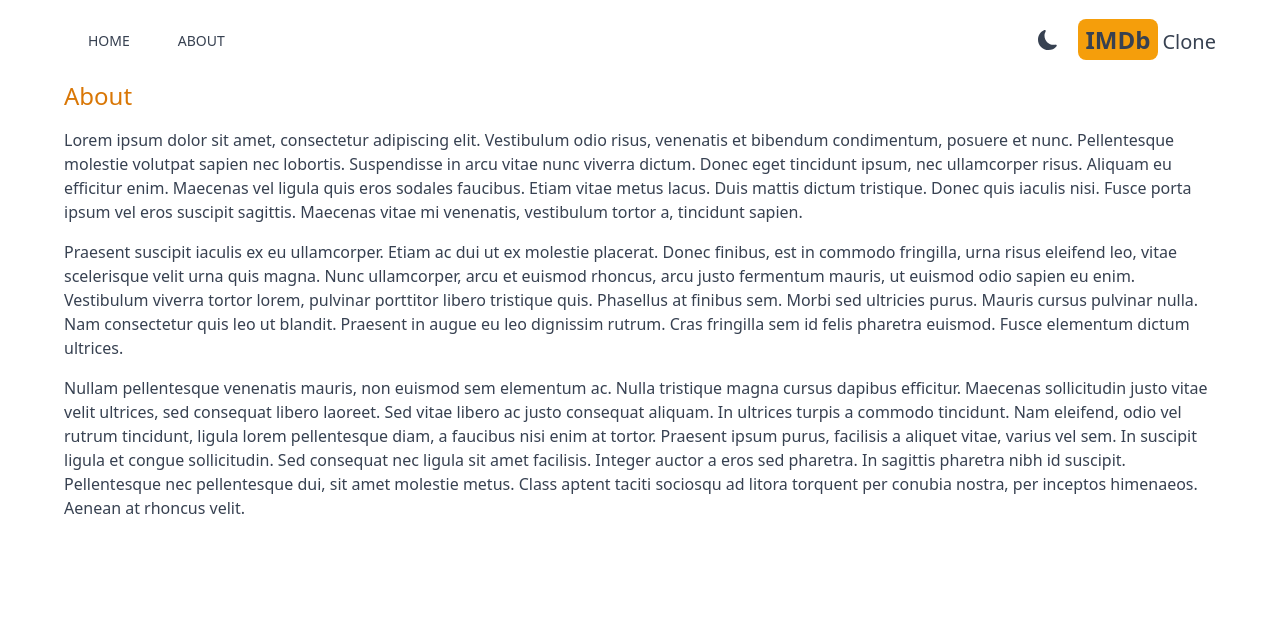
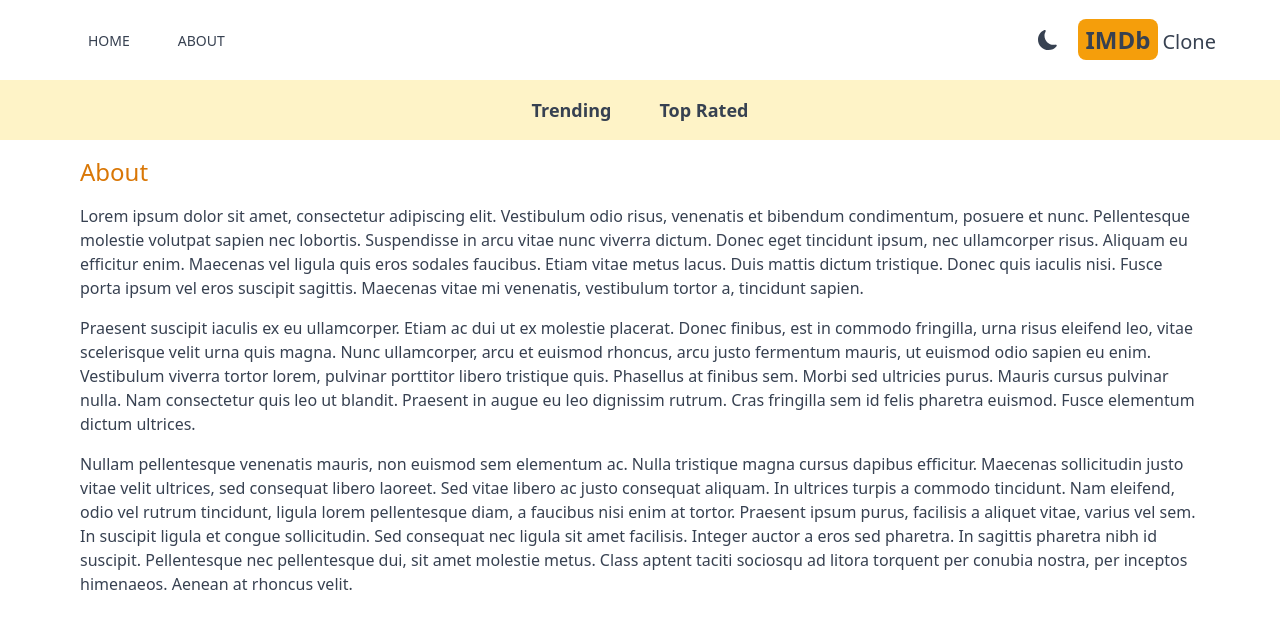
Before and after one commit to dev-lucccaslp/imdb-next-app, a Next.js app: page /about in a window 1280 px wide. Shown: the top 628 px of the page. Built offline with nearby package versions, Linux system fonts and the light colour scheme.

Commit message:
create the navbar component

```diff
--- a/src/app/about/page.jsx
+++ b/src/app/about/page.jsx
@@ -2,7 +2,7 @@
 
 export default function About() {
   return (
-    <div className='max-w-6xl mx-auto space-y-4'>
+    <div className='max-w-6xl mx-auto space-y-4 p-4'>
       <h1 className='text-2xl font-medium text-amber-600'>About</h1>
 
       <p>
--- a/src/app/layout.jsx
+++ b/src/app/layout.jsx
@@ -1,7 +1,8 @@
 import './globals.css'
 
+import { Providers } from '@/app/Providers'
 import { Header } from '@/components/Header'
-import { Providers } from '@/app/Providers'
+import { Navbar } from '@/components/Navbar'
 
 export const metadata = {
   title: 'IMDB',
@@ -14,7 +15,9 @@
       <body >
         <Providers>
           <Header />
+          <Navbar />
           {children}
+
         </Providers>
       </body>
     </html>
--- /dev/null
+++ b/src/components/Navbar.jsx
@@ -0,0 +1,12 @@
+import React from 'react'
+import { NavbarItem } from './NavbarItem'
+
+export function Navbar() {
+  return (
+    <div className='flex justify-center dark:bg-gray-600 bg-amber-100 lg:text-lg p-4'>
+      <NavbarItem title='Trending' param="fetchTrending"/>
+      <NavbarItem title='Top Rated' param="fetchTopRated"/>
+    </div>
+    )
+
+}
--- /dev/null
+++ b/src/components/NavbarItem.jsx
@@ -0,0 +1,24 @@
+"use client";
+
+import Link from 'next/link';
+import React from 'react';
+import { useSearchParams } from 'next/navigation';
+
+export function NavbarItem({title, param}) {
+  const searchParams = useSearchParams();
+  const genre = searchParams.get("genre")
+
+  return (
+    <div>
+      <Link
+        className={`
+          m-4 hover:text-amber-600 font-semibold p-2
+          ${genre && genre === param && "underline underline-offset-8 decoration-4 decoration-amber-500 rounded-lg"}
+        `}
+        href={`/?genre=${param}`}
+      >
+        {title}
+      </Link>
+    </div>
+  )
+}
```
